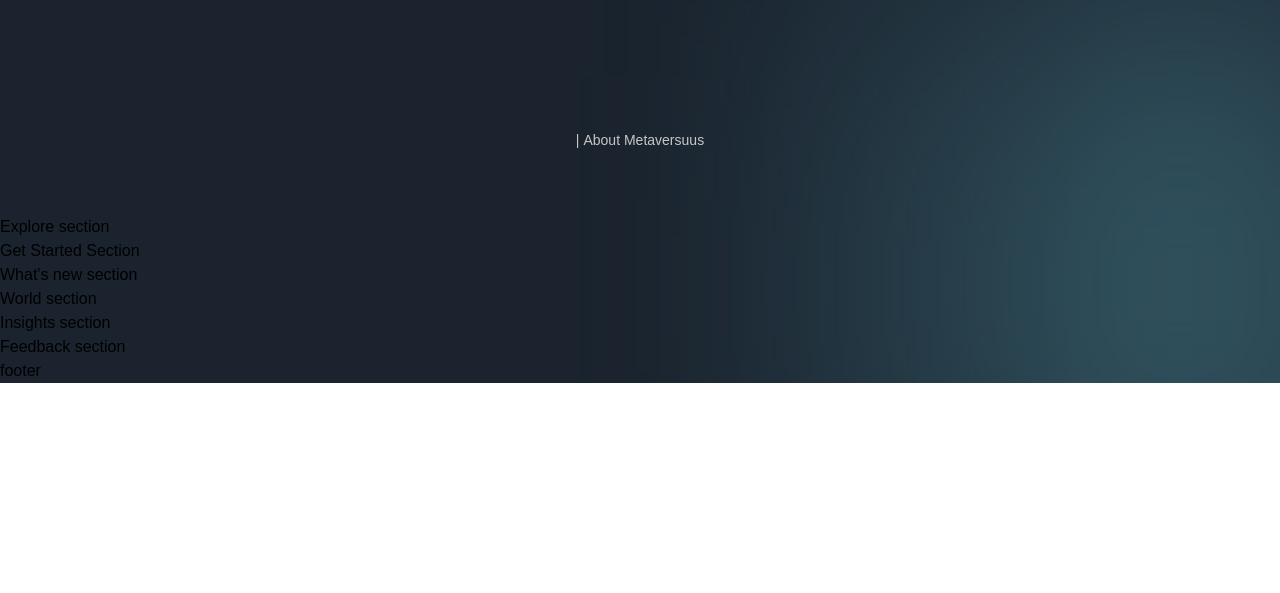
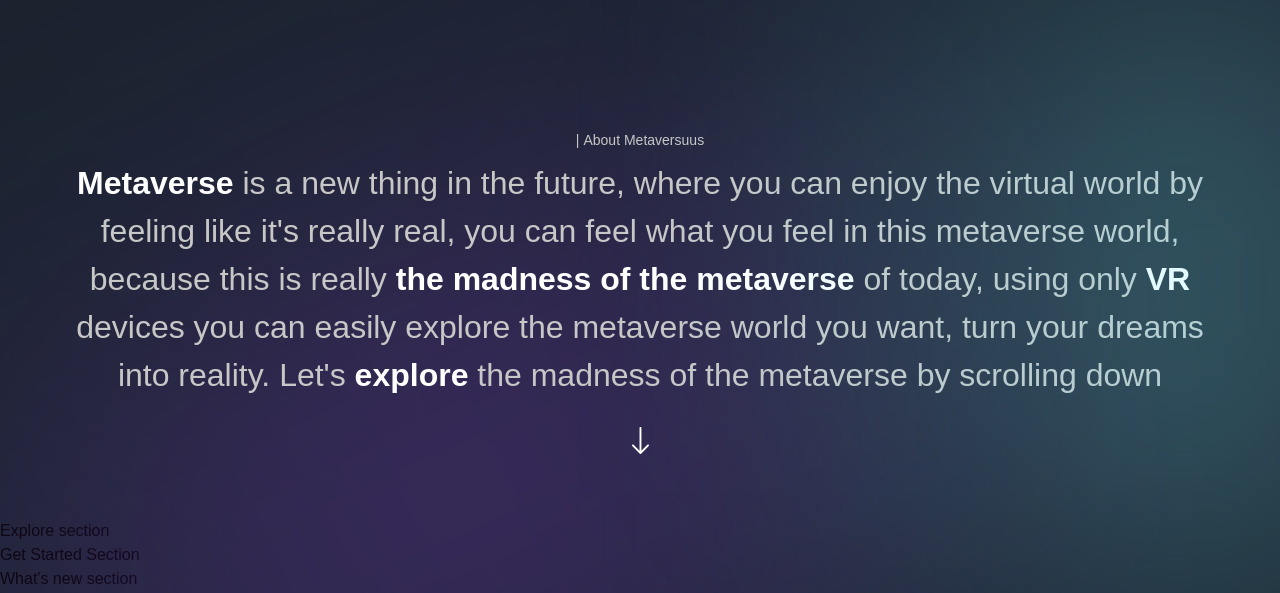
Before and after one commit to sajeed11/metaverse_website, a Next.js app: page / in a window 1280 px wide. Shown: the part 1058-1651 px from the top of the page. Before the commit the page ends 1441 px from the top, so only its background shows below. Built offline with nearby package versions, Linux system fonts and the light colour scheme; a web font is replaced by a local one.

Commit message:
Third Day

```diff
--- a/app/page.js
+++ b/app/page.js
@@ -14,8 +14,11 @@
   <div className="bg-primary-black overflow-hidden">
     <Navbar />
     <Hero />
-    <About />
+    <div className = "relative">
+      <About />
+      <div className="gradient-03 z-0"/>
     <Explore />
+    </div>
     <GetStarted />
     <WhatsNew />
     <World />
--- a/sections/About.jsx
+++ b/sections/About.jsx
@@ -11,6 +11,12 @@
     <div className='gradient-02 z-0' />
     <motion.div variants={staggerContainer} initial='hidden' whileInView='show' viewport={{ once: false, amount: 0.25 }} className={`${styles.innerWidth} mx-auto ${styles.flexCenter} flex-col`}>
       <TypingText title='| About Metaversuus' textStyles='text-center' />
+
+      <motion.p variants={fadeIn('up', 'tween', 0.2, 1)} className='mt-[8px] font-normal sm:text-[32px] text-[20px] text-center text-secondary-white'>
+        <span className='font-extrabold text-white'>Metaverse</span> is a new thing in the future, where you can enjoy the virtual world by feeling like it's really real, you can feel what you feel in this metaverse world, because this is really <span className='font-extrabold text-white'>the madness of the metaverse</span> of today, using only <span className='font-extrabold text-white'>VR</span> devices you can easily explore the metaverse world you want, turn your dreams into reality. Let's <span className='font-extrabold text-white'>explore</span> the madness of the metaverse by scrolling down
+      </motion.p>
+
+      <motion.img variants={fadeIn('up', 'tween', 0.3, 1)} src='/arrow-down.svg' alt='arrow down' className='w-[18px] h-[28px] object-contain mt-[28px]'/>
     </motion.div>
   </section>
 );
```
